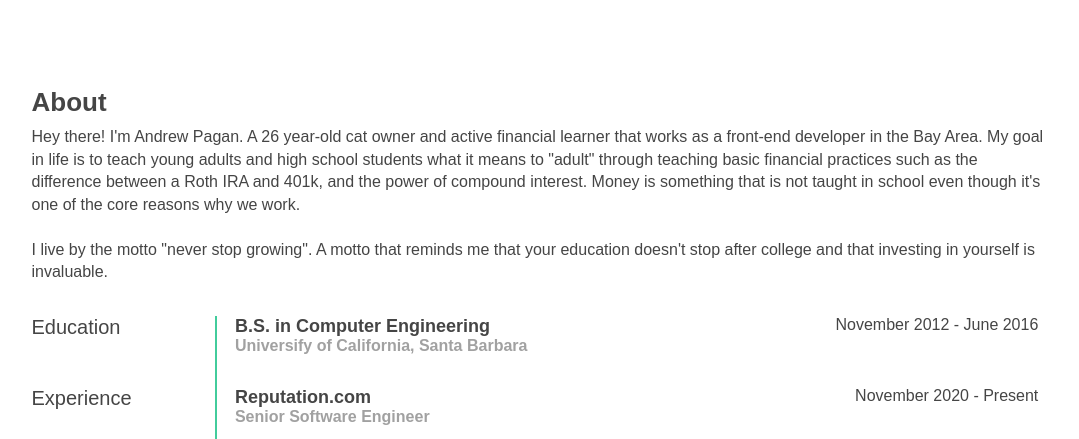
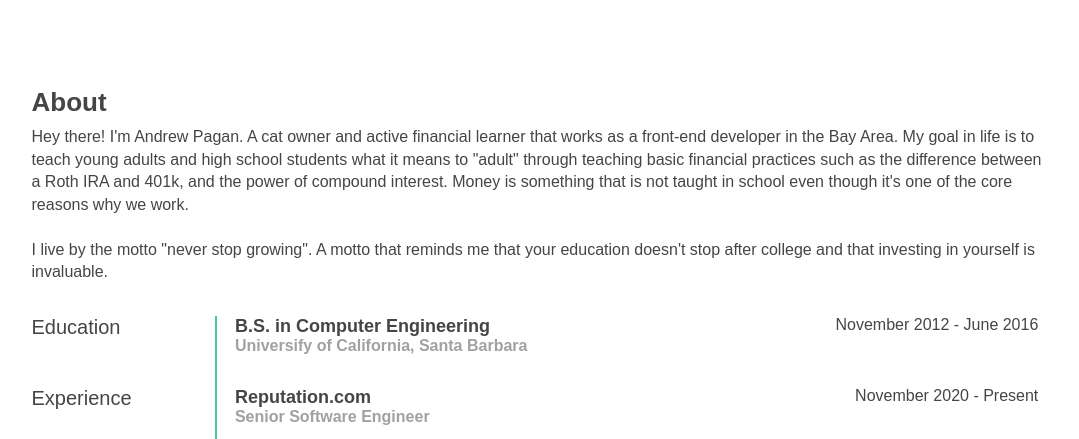
Before and after one commit to drewkiimon/drewkiimon.github.io, a Gatsby site: page / in a window 1280 px wide. Shown: the part 335-774 px from the top of the page, without its empty margins (100-1179 px from the left). Built offline with nearby package versions, Linux system fonts and the light colour scheme; Gatsby itself is replaced by a stand-in of ours; a web font is replaced by a local one.

Commit message:
Changed about me

```diff
--- a/src/components/footer.js
+++ b/src/components/footer.js
@@ -15,11 +15,13 @@ export default () => (
       <div className="chat">
         <span>
           Let's chat. --
-          <a href="mailto:andrew.r.pagan@gmail.com">andrew.r.pagan@gmail.com</a>
+          <a href="mailto:andrew.r.pagan@gmail.com">
+            andrew.r.pagan at gmail.com
+          </a>
         </span>
       </div>
       <div className="copyright">
-        <span>©2019 Andrew Pagan</span>
+        <span>©2021 Andrew Pagan</span>
       </div>
     </div>
     <div className="social-media-links">
--- a/src/pages/index.js
+++ b/src/pages/index.js
@@ -32,13 +32,13 @@ export default () => (
     <div className="about-me">
       <h2>About</h2>
       <p>
-        Hey there! I'm Andrew Pagan. A 26 year-old cat owner and active
-        financial learner that works as a front-end developer in the Bay Area.
-        My goal in life is to teach young adults and high school students what
-        it means to "adult" through teaching basic financial practices such as
-        the difference between a Roth IRA and 401k, and the power of compound
-        interest. Money is something that is not taught in school even though
-        it's one of the core reasons why we work.
+        Hey there! I'm Andrew Pagan. A cat owner and active financial learner
+        that works as a front-end developer in the Bay Area. My goal in life is
+        to teach young adults and high school students what it means to "adult"
+        through teaching basic financial practices such as the difference
+        between a Roth IRA and 401k, and the power of compound interest. Money
+        is something that is not taught in school even though it's one of the
+        core reasons why we work.
         <br />
         <br />I live by the motto "never stop growing". A motto that reminds me
         that your education doesn't stop after college and that investing in
```
